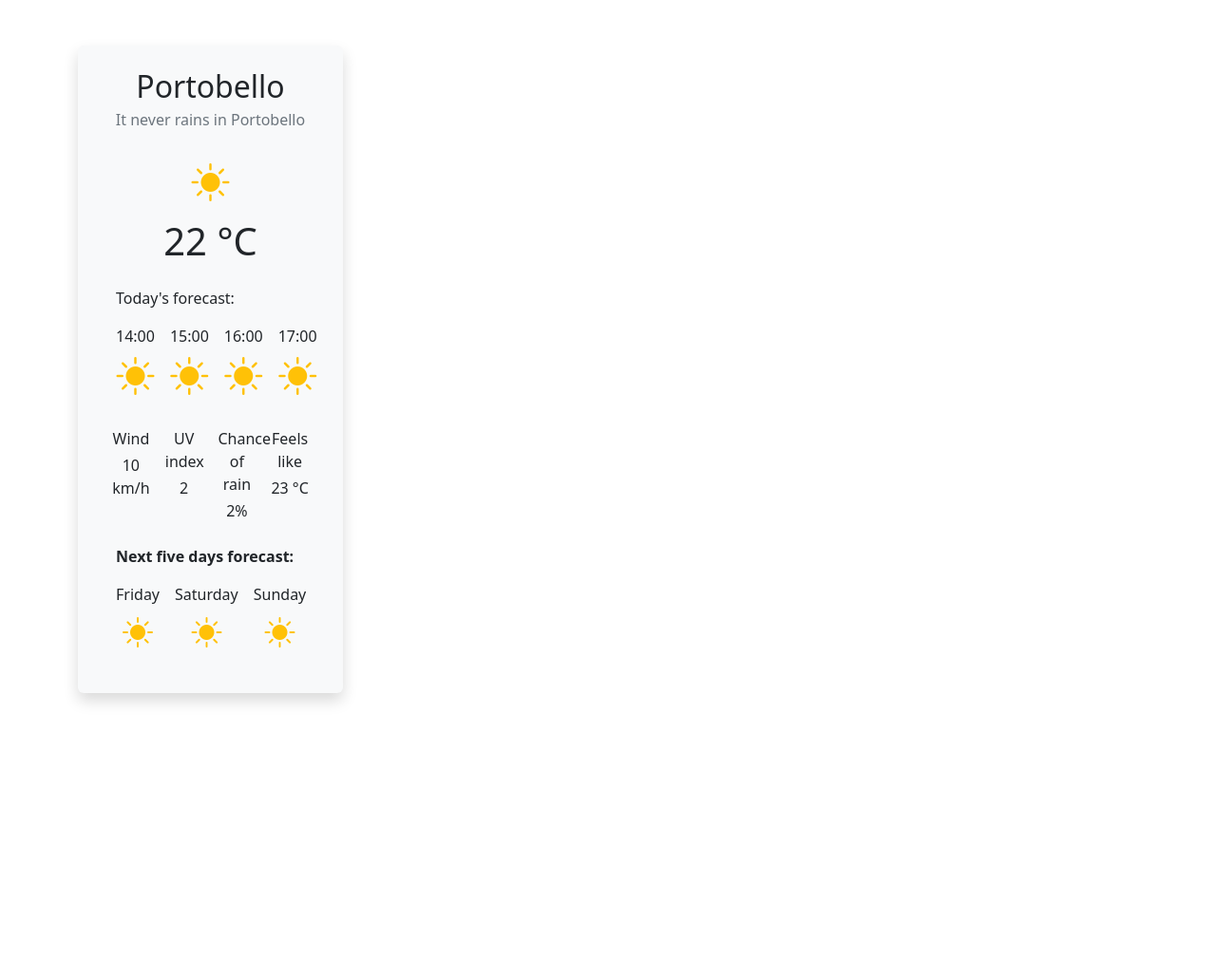
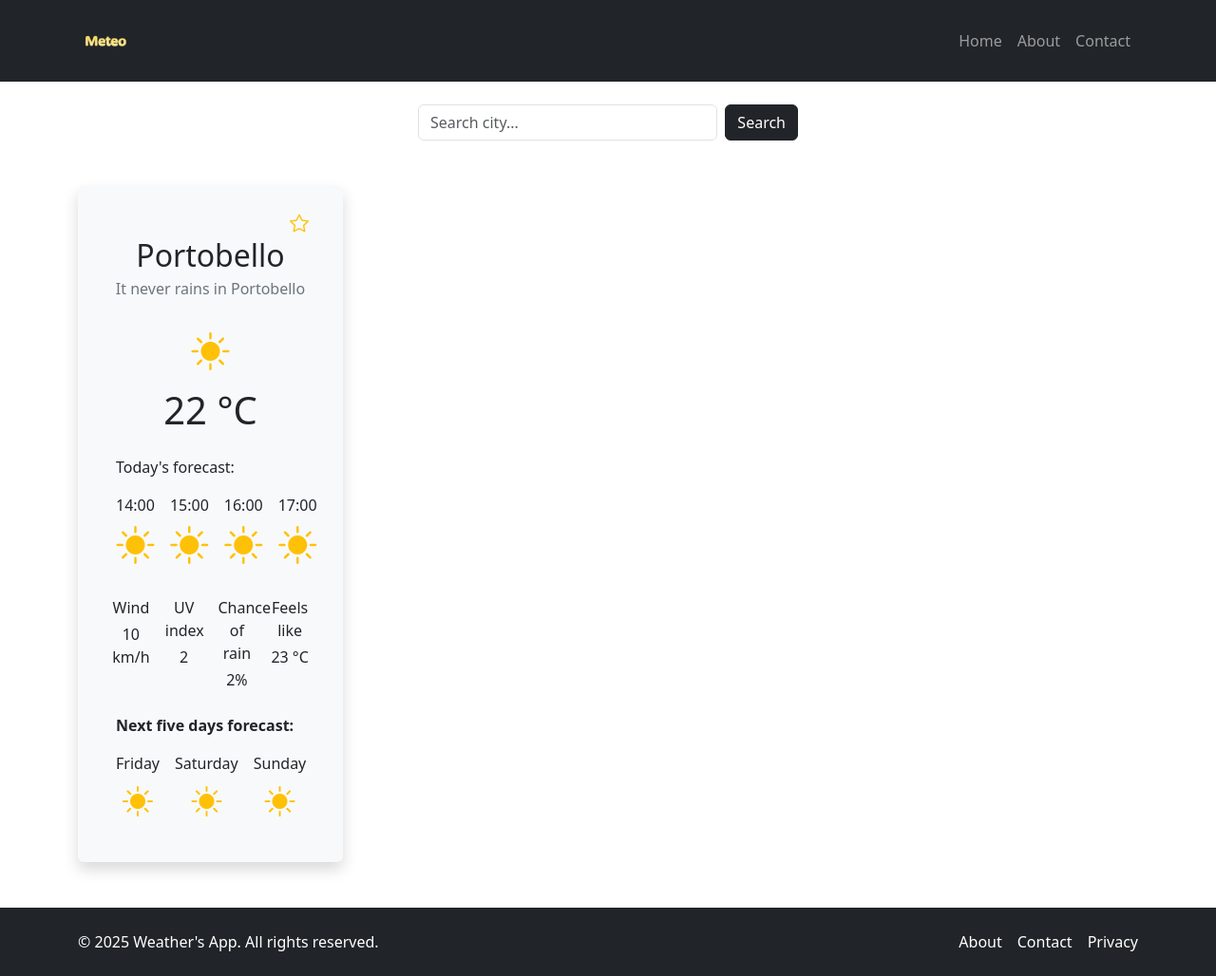
Before and after one commit to Serena293/weather-app, a React (Vite) app: page / in a window 1280 px wide. Shown: the whole page at 95% size. Before the commit the page ends 800 px from the top, so only its background shows below. Built offline with nearby package versions, Linux system fonts and the light colour scheme.

Commit message:
SearchBar, Navbar, Footer, HomePage

```diff
--- a/src/App.tsx
+++ b/src/App.tsx
@@ -1,12 +1,13 @@
 import './App.css'
-import WeatherCard from './components/WeatherCard'
+// import WeatherCard from './components/WeatherCard'
+import HomePage from './pages/HomePage'
 
 function App() {
 
 
   return (
     <>
-    <WeatherCard/>
+    <HomePage/>
     </>
   )
 }
--- /dev/null
+++ b/src/components/Footer.tsx
@@ -0,0 +1,18 @@
+const Footer = () => {
+  return (
+    <footer className="bg-dark text-white py-4 mt-5">
+      <div className="container d-flex flex-column flex-md-row justify-content-between align-items-center">
+        <p className="mb-2 mb-md-0">
+          © {new Date().getFullYear()} Weather's App. All rights reserved.
+        </p>
+        <div>
+          <a href="/about" className="text-white text-decoration-none me-3">About</a>
+          <a href="/contact" className="text-white text-decoration-none me-3">Contact</a>
+          <a href="/privacy" className="text-white text-decoration-none">Privacy</a>
+        </div>
+      </div>
+    </footer>
+  );
+};
+
+export default Footer;
--- /dev/null
+++ b/src/components/Navbar.tsx
@@ -0,0 +1,39 @@
+// import React from 'react';
+
+const Navbar = () => {
+  return (
+    <nav className="navbar navbar-expand-md navbar-dark bg-dark">
+      <div className="container">
+        <a className="navbar-brand" href="/"><img src="/pwa-192x192.png" alt="App logo" width={60} height={60} />
+</a>
+        <button
+          className="navbar-toggler"
+          type="button"
+          data-bs-toggle="collapse"
+          data-bs-target="#navbarNav"
+          aria-controls="navbarNav"
+          aria-expanded="false"
+          aria-label="Toggle navigation"
+        >
+          <span className="navbar-toggler-icon"></span>
+        </button>
+
+        <div className="collapse navbar-collapse" id="navbarNav">
+          <ul className="navbar-nav ms-auto">
+            <li className="nav-item">
+              <a className="nav-link" href="/">Home</a>
+            </li>
+            <li className="nav-item">
+              <a className="nav-link" href="/about">About</a>
+            </li>
+            <li className="nav-item">
+              <a className="nav-link" href="/contact">Contact</a>
+            </li>
+          </ul>
+        </div>
+      </div>
+    </nav>
+  );
+};
+
+export default Navbar;
--- /dev/null
+++ b/src/components/SearchBar.tsx
@@ -0,0 +1,41 @@
+import React, { useState } from 'react';
+
+type SearchBarProps = {
+  onSearch: (city: string) => void;
+};
+
+const SearchBar: React.FC<SearchBarProps> = ({ onSearch }) => {
+  const [input, setInput] = useState("");
+
+  const handleSubmit = (e: React.FormEvent) => {
+    e.preventDefault();
+    if (input.trim()) {
+      onSearch(input.trim());
+      setInput("");
+    }
+  };
+
+  return (
+    <div className="d-flex justify-content-center my-4">
+      <form
+        onSubmit={handleSubmit}
+        className="d-flex w-100"
+        style={{ maxWidth: '400px' }}
+      >
+        <input
+          type="text"
+          className="form-control me-2"
+          placeholder="Search city..."
+          value={input}
+          onChange={(e) => setInput(e.target.value)}
+          aria-label="Search city"
+        />
+        <button type="submit" className="btn btn-dark">
+          Search
+        </button>
+      </form>
+    </div>
+  );
+};
+
+export default SearchBar;
--- a/src/components/WeatherCard.tsx
+++ b/src/components/WeatherCard.tsx
@@ -1,9 +1,28 @@
 const WeatherCard = () => {
+   const handleAddToFavorites = () => {
+    console.log("City added to favorites!");
+  };
+
+
+
   return (
     <section className="container">
-    <div className="col-lg-3 col-md-6 my-5 p-4 shadow rounded bg-light">
+
+
+         <div className="col-lg-3 col-md-6 my-5 p-4 bg-light shadow rounded position-relative">
+
+        <div className="d-flex justify-content-end">
+          <button
+            className="btn btn-outline-warning border-0 my-0 py-0"
+            onClick={handleAddToFavorites}
+            aria-label="Add to favorites"
+          >
+            <i className="bi bi-star fs-5"></i>
+          </button>
+        </div>
       <div className="mb-4">
         <h1 className="text-center fs-2 mb-1">Portobello</h1>
+
         <p className="text-center text-secondary mb-0">
           It never rains in Portobello
         </p>
--- /dev/null
+++ b/src/pages/HomePage.tsx
@@ -0,0 +1,20 @@
+import Footer from "../components/Footer"
+import WeatherCard from "../components/WeatherCard"
+import Navbar from "../components/Navbar"
+import SearchBar from "../components/Searchbar"
+
+const HomePage = () => {
+
+    const handleSearch = (city: string) => {
+        console.log("Searched: ", city)
+    }
+    return(
+        <>
+        <Navbar/>
+        <SearchBar onSearch={handleSearch}/>
+        <WeatherCard/>
+        <Footer/>
+        </>
+    )
+}
+export default HomePage
```
